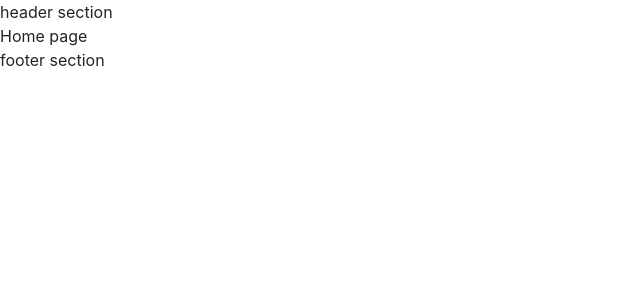
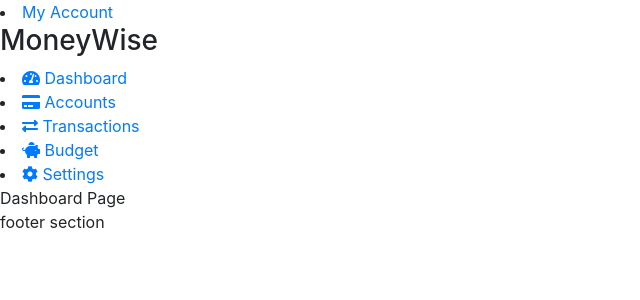
Before and after one commit to Viver2nd/MoneyWise, a Django app: page / in a window 1280 px wide. Shown: the top 300 px of the page, without its empty margins (0-640 px from the left). Run offline with Django 4.2, Linux system fonts and the light colour scheme.

Commit message:
Create the main templates and set up a nav bar to move between them

```diff
--- a/main_app/templates/base.html
+++ b/main_app/templates/base.html
@@ -6,12 +6,26 @@
     <meta charset="UTF-8">
     <meta name="viewport" content="width=device-width, initial-scale=1.0">
     <title>MoneyWise</title>
+    <link rel="stylesheet" href="https://cdnjs.cloudflare.com/ajax/libs/font-awesome/5.15.3/css/all.min.css">
     <link rel="stylesheet" href="https://cdn.jsdelivr.net/npm/bootstrap@4.3.1/dist/css/bootstrap.min.css" integrity="sha384-ggOyR0iXCbMQv3Xipma34MD+dH/1fQ784/j6cY/iJTQUOhcWr7x9JvoRxT2MZw1T" crossorigin="anonymous">
     <link rel="stylesheet" type="text/css" href="{% static 'css/style.css' %}">
 </head>
 <body>
     <header>
-        header section
+        <!-- Top Right  -->
+        <nav>
+            <li><a href="">My Account</a></li>
+        </nav>
+
+        <!--  Side Bar  -->
+        <nav>
+            <h3>MoneyWise</h3>
+            <li><a href="{% url 'dashboard' %}"><i class="fas fa-tachometer-alt"></i> Dashboard</a></li>
+            <li><a href="{% url 'accounts' %}"><i class="fas fa-credit-card"></i> Accounts</a></li>
+            <li><a href="{% url 'transactions' %}"><i class="fas fa-exchange-alt"></i> Transactions</a></li>
+            <li><a href="{% url 'budget' %}"><i class="fas fa-piggy-bank"></i> Budget</a></li>
+            <li><a href="{% url 'settings' %}"><i class="fas fa-cog"></i> Settings</a></li>
+        </nav>
     </header>
     <main>
         {% block content %}
--- /dev/null
+++ b/main_app/templates/dashboard.html
@@ -0,0 +1,7 @@
+{% extends 'base.html' %}
+{% block content %}
+
+Dashboard Page
+
+
+{% endblock %}
--- a/main_app/templates/home.html
+++ b/main_app/templates/transactions.html
@@ -1,7 +1,8 @@
 {% extends 'base.html' %}
 {% block content %}
 
-Home page
+
+Transactions Page
 
 
 {% endblock %}
--- a/main_app/urls.py
+++ b/main_app/urls.py
@@ -2,5 +2,9 @@ from django.urls import path
 from . import views
 
 urlpatterns = [
-    path('', views.home, name='home'),
+    path('', views.dashboard, name='dashboard'),
+    path('accounts/', views.accounts, name='accounts'),
+    path('transactions/', views.transactions, name='transactions'),
+    path('budget/', views.budget, name='budget'),
+    path('settings/', views.settings, name='settings'),
 ]
--- a/main_app/views.py
+++ b/main_app/views.py
@@ -1,4 +1,26 @@
 from django.shortcuts import render, redirect
 
-def home(request):
-  return render(request, 'home.html')
+def dashboard(request):
+  # Pass through relevent data
+
+  return render(request, 'dashboard.html')
+
+def accounts(request):
+  # Pass through relevent data
+
+  return render(request, 'accounts.html')
+
+def transactions(request):
+  # Pass through relevent data
+
+  return render(request, 'transactions.html')
+
+def budget(request):
+  # Pass through relevent data
+
+  return render(request, 'budget.html')
+
+def settings(request):
+  # Pass through relevent data
+
+  return render(request, 'settings.html')
```
Also changed, not shown: main_app/templates/accounts.html (added, +7 -0 lines), main_app/templates/budget.html (added, +7 -0 lines), main_app/templates/settings.html (added, +7 -0 lines).
